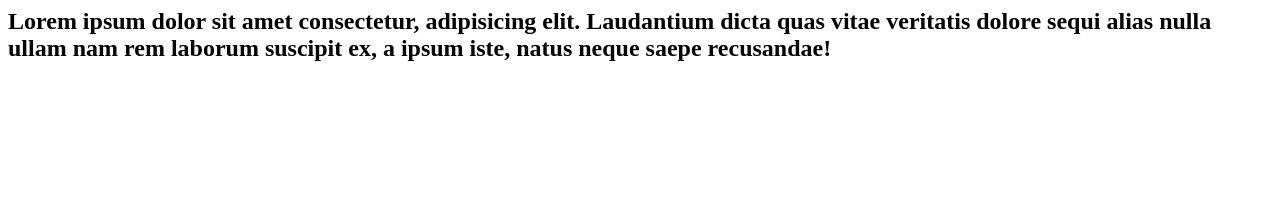
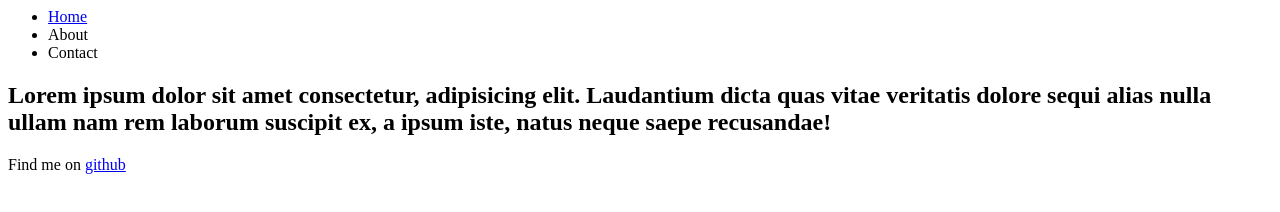
Before and after one commit to endy-aduba/portfoliowebsite, a plain HTML site: page index.html in a window 1280 px wide. Drawn offline with Linux system fonts and the light colour scheme.

Commit message:
finished markup

```diff
--- a/index.html
+++ b/index.html
@@ -8,9 +8,24 @@
 </head>
 
 <body>
+    <div class="navbar">
+        <ul>
+            <li> <a href="#welcome-section">Home</a> </li>
+            <li>About</li>
+            <li>Contact</li>
+        </ul>
+    </div>
     <section id="welcome-section">
         <h1>Lorem ipsum dolor sit amet consectetur, adipisicing elit. Laudantium dicta quas vitae veritatis dolore sequi alias nulla ullam nam rem laborum suscipit ex, a ipsum iste, natus neque saepe recusandae!</h1>
     </section>
+    <section id="projects">
+        <div id="project-tile">
+            <a href="https://codepen.io/endy-aduba/pen/LKNKEL">
+                <div id="box"></div>
+            </a>
+        </div>
+    </section>
+    <div>Find me on <a href="https://github.com/endy-aduba" target="_blank">github</a> </div>
 </body>
 
 </html>
```
